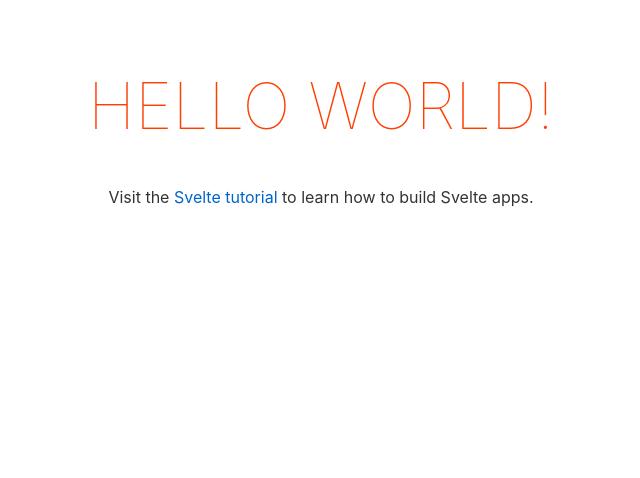
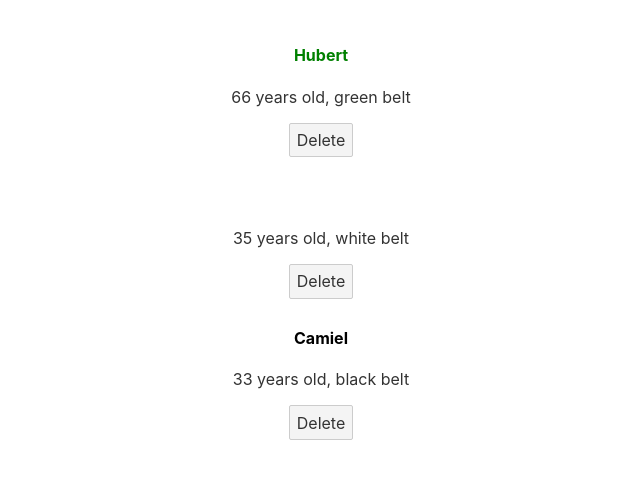
Before and after one commit to HMD19750/SvelteTutorial, a Svelte app: page / in a window 1280 px wide. Shown: the top 478 px of the page, without its empty margins (319-959 px from the left). Built offline with nearby package versions, Linux system fonts and the light colour scheme.

Commit message:
Na aflevering 7

```diff
--- a/src/App.svelte
+++ b/src/App.svelte
@@ -1,10 +1,27 @@
 <script>
-	export let name;
+let people=[
+	{name: "Hubert", age:66, beltColor:"green", id:1},
+	{name: "Rens", age:35, beltColor:"white", id:2},
+	{name: "Camiel", age:33, beltColor:"black", id:3}
+]
+
+const clickHandler=(id)=>{
+	people=people.filter((person)=>person.id!=id)
+	console.log(id + "deleted")
+}
 </script>
 
 <main>
-	<h1>Hello {name}!</h1>
-	<p>Visit the <a href="https://svelte.dev/tutorial">Svelte tutorial</a> to learn how to build Svelte apps.</p>
+{#each people as person (person.id) }
+	<div>
+		<h4 style="color:{person.beltColor}">{person.name}</h4>
+		<p>{person.age} years old, {person.beltColor} belt</p>
+		<button on:click={()=>clickHandler(person.id)}>Delete</button>
+	</div>
+{:else}
+	<p>There are no people to show</p>
+{/each}
+
 </main>
 
 <style>
--- a/src/main.js
+++ b/src/main.js
@@ -1,10 +1,10 @@
 import App from './App.svelte';
 
 const app = new App({
-	target: document.body,
-	props: {
-		name: 'world'
-	}
+    target: document.body,
+    props: {
+        name: 'Hubert'
+    }
 });
 
 export default app;
```
Also changed, not shown: 1 other file (tests, documents, lock files or other folders).
